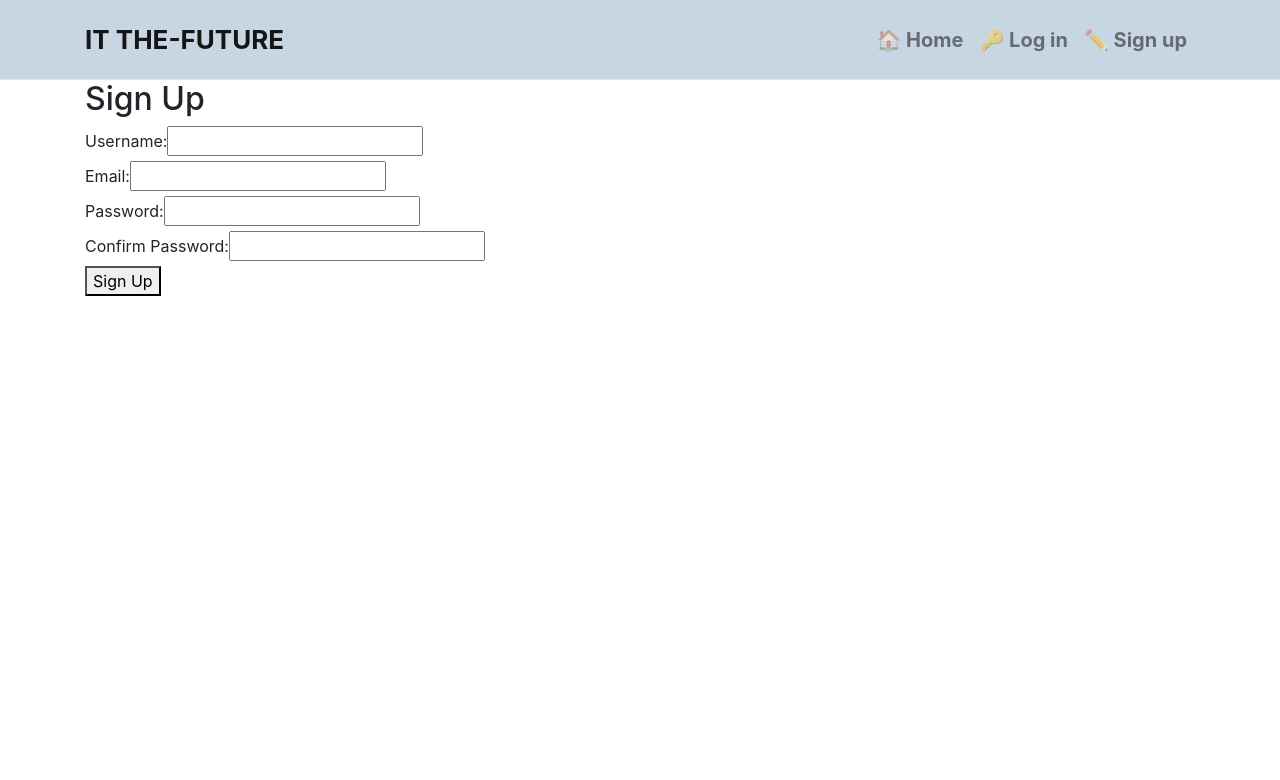
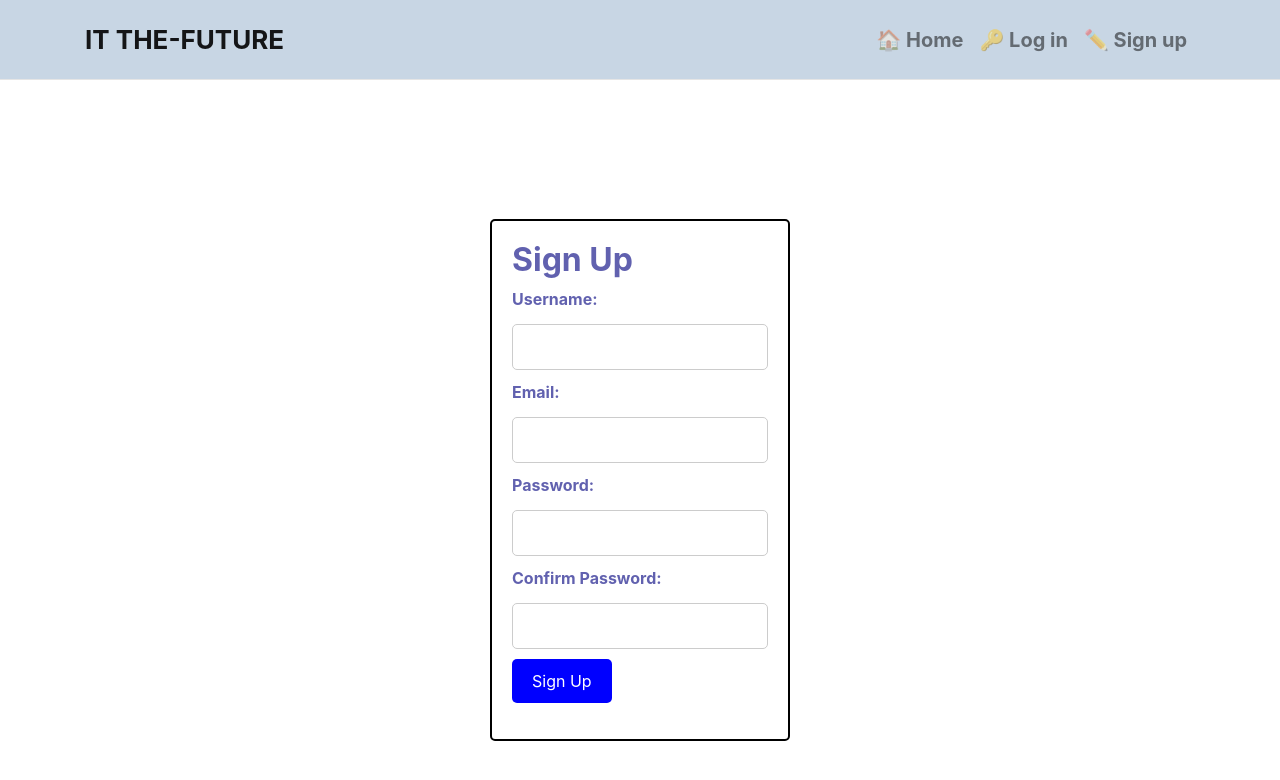
Before and after one commit to Filmon-gh/front-end--techposthub, a React (Create React App) app: page /signup in a window 1280 px wide. Shown: the top 780 px of the page. Built offline with nearby package versions, Linux system fonts and the light colour scheme.

Commit message:
Add CSS styling to form

```diff
--- a/src/pages/auth/SignUpForm.js
+++ b/src/pages/auth/SignUpForm.js
@@ -1,6 +1,7 @@
 import React, { useState } from 'react';
 import axios from 'axios';
 import { useHistory } from 'react-router-dom';
+import  "../../styles/SignInUpForm.css";
 
 function SignUpForm() {
 
@@ -33,7 +34,8 @@ function SignUpForm() {
   };
 
   return (
-    <div>
+    <div className="signup-container">
+    <div className="signup-form">
       <h2>Sign Up</h2>
       <form onSubmit={handleSubmit}>
         <div>
@@ -90,6 +92,7 @@ function SignUpForm() {
         </div>
       }
     </div>
+    </div>
   );
 }
 
--- /dev/null
+++ b/src/styles/SignInUpForm.css
@@ -0,0 +1,62 @@
+.signup-container {
+    display: flex;
+    justify-content: center;
+    align-items: center;
+    height: 100vh;
+  }
+
+  .signup-form {
+    width: 300px;
+    padding: 20px;
+    border: 2px solid black;
+    border-radius: 5px;
+  }
+
+.signup-form h2,
+.signup-form label {
+  color: rgb(97, 97, 175);
+  font-weight: bold;
+}
+
+/* Style for input fields */
+.signup-form input[type="text"],
+.signup-form input[type="email"],
+.signup-form input[type="password"] {
+  width: 100%;
+  padding: 10px;
+  margin-top: 5px;
+  margin-bottom: 10px;
+  border: 1px solid #ccc;
+  border-radius: 5px;
+  outline: none;
+}
+
+/* Style for the "Sign Up" button */
+.signup-form button[type="submit"] {
+  background-color: blue;
+  color: white;
+  border: none;
+  border-radius: 5px;
+  padding: 10px 20px;
+  cursor: pointer;
+  transition: background-color 0.3s;
+}
+
+/* Hover effect for the "Sign Up" button */
+.signup-form button[type="submit"]:hover {
+  background-color: darkblue;
+}
+
+/* Style for specific input fields */
+.signup-form #email,
+.signup-form #confirmPassword {
+  color: rgb(121, 121, 196);
+  font-weight: bold;
+
+  }
+
+/* Style for error messages */
+  .error-message {
+    color: red;
+    margin-top: 10px;
+  }
```
